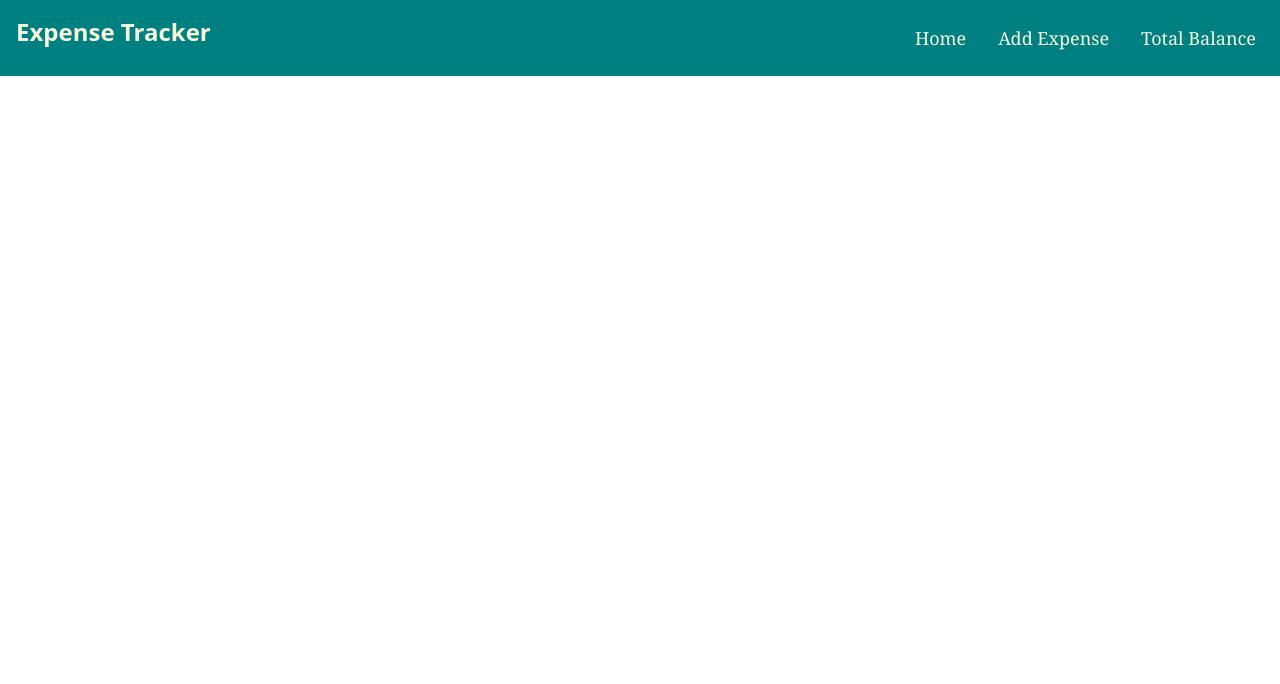
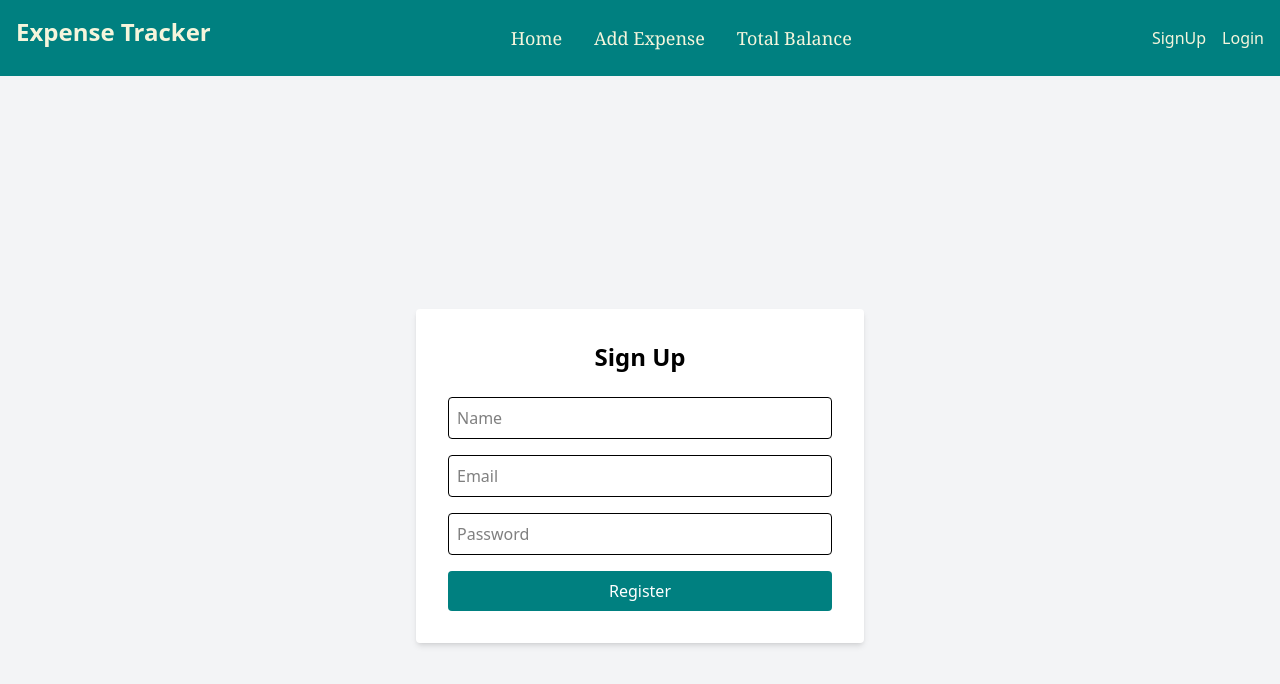
Before and after one commit to ankit11556/expense-tracker, a React (Vite) app in the folder frontend/: page /signup in a window 1280 px wide. Shown: the top 684 px of the page. Built offline with nearby package versions, Linux system fonts and the light colour scheme; no server answers.

Commit message:
create register page

```diff
--- a/frontend/src/components/Navbar.jsx
+++ b/frontend/src/components/Navbar.jsx
@@ -15,7 +15,10 @@ const Navbar = () =>{
       <Link to="/total">Total Balance</Link>
     </li>
   </ul>
-
+<div className="gap-4 flex">
+  <button><Link to="/signup">SignUp</Link></button>
+  <button><Link to="/login">Login</Link></button>
+</div>
 </nav>
   )
 }
--- /dev/null
+++ b/frontend/src/pages/Login.jsx
@@ -0,0 +1,35 @@
+const Login = () =>{
+  return(
+    <div className="min-h-screen flex items-center justify-center bg-gray-100">
+    <form onSubmit={handleSubmit} className="bg-white p-8 rounded shadow-md w-full max-w-md">
+      <h2 className="text-2xl font-bold mb-6 text-center">Login</h2>
+
+      <input
+        type="email"
+        placeholder="Email"
+        name="email"
+        value={user.email}
+        onChange={handleChange}
+        className="w-full p-2 mb-4 border rounded"
+        required
+      />
+
+      <input
+        type="password"
+        placeholder="Password"
+        name="password"
+        value={user.password}
+        onChange={handleChange}
+        className="w-full p-2 mb-4 border rounded"
+        required
+      />
+
+      <button className="w-full bg-[#008080] text-white p-2 rounded" type="submit">
+        Login
+      </button>
+    </form>
+  </div>
+  )
+}
+
+export default Login;
--- /dev/null
+++ b/frontend/src/pages/Register.jsx
@@ -0,0 +1,62 @@
+import { useState } from "react"
+import { createRegister } from "../services/authApi"
+
+const Register = () =>{
+  const [user,setUser] = useState({
+    name: "",
+    email: "",
+    password: ""
+  })
+
+  const handleChange = (e) =>{
+    setUser({...user,[e.target.name]:e.target.value});
+  }                                                               //const { name, value } = e.target;
+                                                                   //setUser({ ...user, [name]: value });
+
+    const handleSubmit = async (e) =>{
+    e.preventDefault()
+    try {
+      const response = await createRegister(user)
+      alert(response.data.message)
+    } catch (error) {
+      console.log(error.response?.data?.error || "Something went wrong");
+    }
+  }
+
+  return(
+    <div className="min-h-screen flex items-center justify-center bg-gray-100">
+      <form onSubmit={handleSubmit} className="bg-white p-8 rounded shadow-md w-full max-w-md">
+        <h2 className="text-2xl font-bold mb-6 text-center">Sign Up</h2>
+
+        <input type="text" placeholder="Name"
+        name="name"
+        value={user.name}
+        onChange={handleChange}
+        className="w-full p-2 mb-4 border rounded"
+        required
+        />
+
+        <input type="text" placeholder="Email"
+         name="email"
+        value={user.email}
+        onChange={handleChange}
+        className="w-full p-2 mb-4 border rounded"
+        required
+        />
+
+        <input type="password" placeholder="Password"
+        name="password"
+        className="w-full p-2 mb-4 border rounded"
+        value={user.password}
+        onChange={handleChange}
+        required/>
+
+        <button className="w-full bg-[#008080] text-white p-2 rounded " type="submit">
+          Register
+          </button>
+      </form>
+    </div>
+  )
+}
+
+export default Register
--- a/frontend/src/routes/AppRoute.jsx
+++ b/frontend/src/routes/AppRoute.jsx
@@ -2,6 +2,8 @@ import { BrowserRouter as Router , Routes,Route } from "react-router-dom"
 import Navbar from "../components/Navbar"
 import Home from "../pages/Home"
 import AddExpensePage from "../pages/AddExpensePage"
+import Register from "../pages/Register"
+import Login from "../pages/Login"
 const AppRoutes = () =>{
   return(
 
@@ -10,6 +12,8 @@ const AppRoutes = () =>{
     <Routes>
       <Route path="/" element={<Home/>} ></Route>
       <Route path="/add" element={<AddExpensePage/>}></Route>
+      <Route path="/signup" element={<Register/>}></Route>
+      <Route path="login" element={<Login/>}></Route>
     </Routes>
   </Router>
 
--- a/frontend/src/services/Api.jsx
+++ b/frontend/src/services/Api.jsx
@@ -3,17 +3,17 @@ import axios from "axios";
 const API_URL = import.meta.env.VITE_API_URL;
 
 export  const getTransactions = async () => {
- return await axios.get(`${API_URL}/get`)
+ return await axios.get(`${API_URL}/transactions/get`)
 }
 
 export const postTransactions = async (transactionData) => {
-  return await axios.post(`${API_URL}/add`,transactionData)
+  return await axios.post(`${API_URL}/transactions/add`,transactionData)
 }
 
 export const deleteTransaction = async (id) => {
-  return await axios.delete(`${API_URL}/delete/${id}`)
+  return await axios.delete(`${API_URL}/transactions/delete/${id}`)
 }
 
 export const updateTransaction = async (id,transactionData) => {
-  return await axios.put(`${API_URL}/edit/${id}`,transactionData)
+  return await axios.put(`${API_URL}/transactions/edit/${id}`,transactionData)
 }
--- /dev/null
+++ b/frontend/src/services/authApi.jsx
@@ -0,0 +1,6 @@
+import axios from "axios";
+const API_URL = import.meta.env.VITE_API_URL;
+
+export const createRegister = async (userData) => {
+   return await axios.post(`${API_URL}/auth/register`,userData)
+}
```
